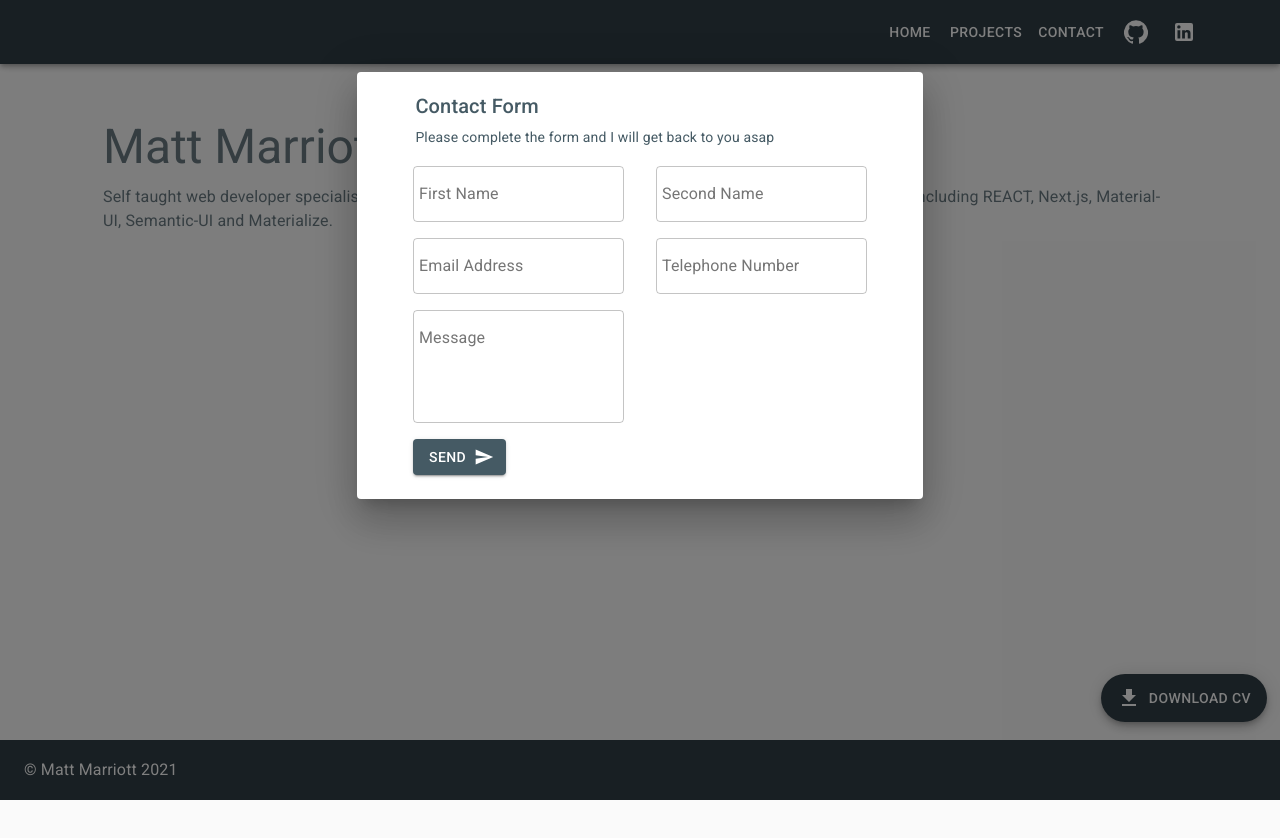
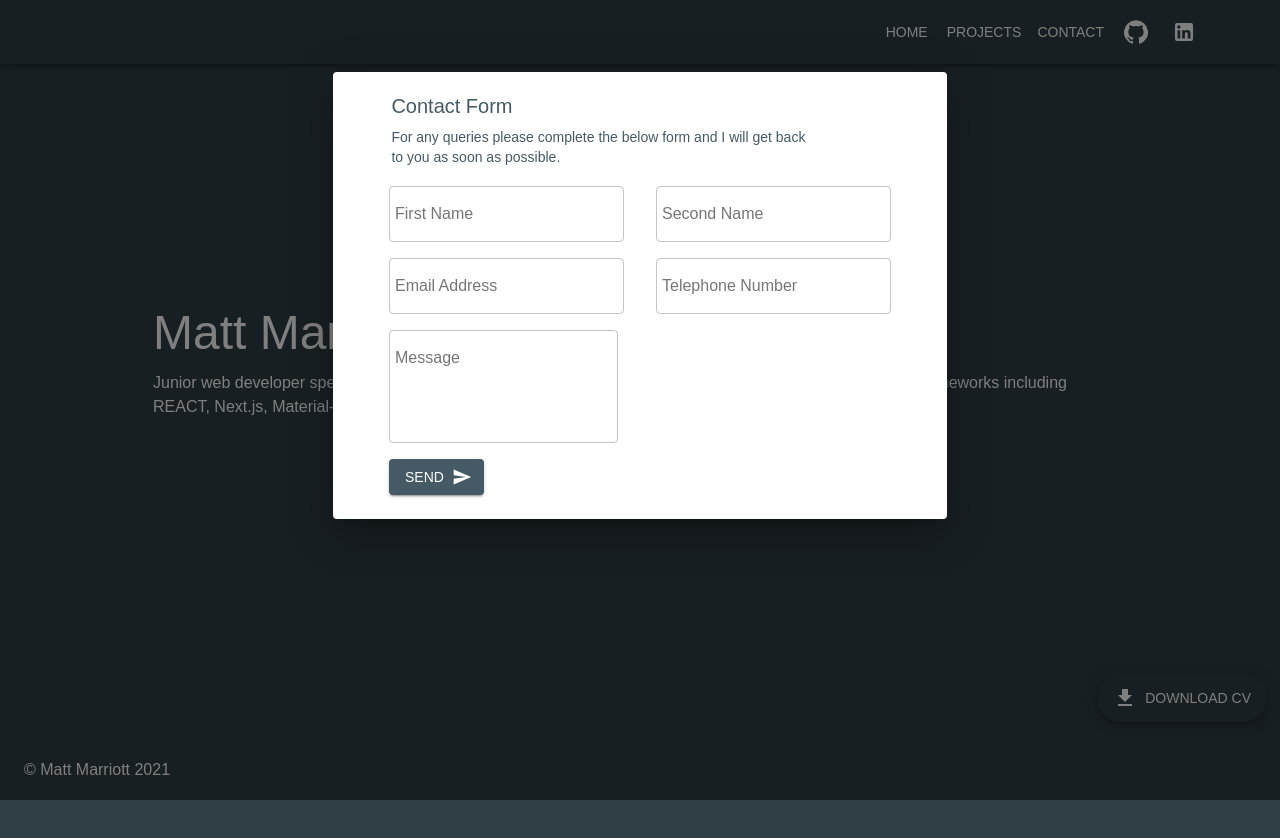
Before and after one commit to muks80/port, a Next.js app: page / in a window 1280 px wide. Both pictures are taken after a click on the button "CONTACT". Shown: the top 838 px of the page. Before the commit the page ends 800 px from the top, so only its background shows below. Built offline with nearby package versions, Linux system fonts and the light colour scheme.

Commit message:
New home page

```diff
--- a/components/Layout.js
+++ b/components/Layout.js
@@ -7,6 +7,7 @@ import MenuIcon from '@material-ui/icons/Menu';
 import PopUp from './PopUp';
 import FloatingActionButton from './FloatingActionButton';
 import { useEffect, useState } from 'react';
+import { getRouteMatcher } from 'next/dist/next-server/lib/router/utils';
 
 const headersData = [
     {
@@ -29,7 +30,16 @@ const useStyles = makeStyles((theme) => {
         },
         text: {
             color: theme.palette.primary.contrastText,
-            textDecoration: 'none'
+            textDecoration: 'none',
+            transition: '1s'
+        },
+        icon: {
+            color: theme.palette.primary.contrastText,
+            textDecoration: 'none',
+            transition: '1s',
+            '&:hover': {
+                transform: 'rotateY(360deg)'
+            }
         },
         root: {
             '& .MuiPaper-root': {
@@ -73,12 +83,12 @@ export default function Layout({children}) {
                     ))}
                     </div>
                     <PopUp/>
-                    <IconButton className={classes.text} href='https://github.com/muks80' target='_blank'>
+                    <IconButton className={classes.icon} href='https://github.com/muks80' target='_blank'>
                         <Badge>
                             <GitHubIcon/>
                         </Badge>
                     </IconButton>
-                    <IconButton className={classes.text} href='https://www.linkedin.com/in/matthew-m-1ba82221a/' target='_blank'>
+                    <IconButton className={classes.icon} href='https://www.linkedin.com/in/matthew-m-1ba82221a/' target='_blank'>
                     <Badge>
                         <LinkedInIcon/>
                     </Badge>
@@ -157,7 +167,7 @@ export default function Layout({children}) {
                 </AppBar>
             </div>
 
-            <div className='page-content'>
+            <div >
                 <FloatingActionButton/>
                 { children }
             </div>
--- a/components/PopUp.js
+++ b/components/PopUp.js
@@ -45,7 +45,7 @@ export default function PopUp() {
                 <div className={classes.dialogText}>Contact Form</div>
             </DialogTitle>
             <DialogContent className={classes.dialogTitle}>
-                <p className={classes.dialogText}>Please complete the form and I will get back to you asap</p>
+                <p className={classes.dialogText}>For any queries please complete the below form and I will get back <br />to you as soon as possible.</p>
             </DialogContent>
             <DialogContent>
                 <Form handleClose={handleClose}/>
--- a/pages/_app.js
+++ b/pages/_app.js
@@ -26,6 +26,9 @@ class MyApp extends App {
             name="viewport"
             content="minimum-scale=1, initial-scale=1, width=device-width, shrink-to-fit=no"
           />
+          <link rel="preconnect" href="https://fonts.googleapis.com"/>
+          <link rel="preconnect" href="https://fonts.gstatic.com" crossorigin/>
+          <link href="https://fonts.googleapis.com/css2?family=Lato&display=swap" rel="stylesheet"></link>
         </Head>
         <ThemeProvider theme={theme}>
           {/* CssBaseline kickstart an elegant, consistent, and simple baseline to build upon. */}
--- a/pages/index.js
+++ b/pages/index.js
@@ -3,12 +3,32 @@ import { makeStyles } from '@material-ui/core/styles';
 
 const useStyles = makeStyles((theme) => {
     return {
-      toolbar: theme.mixins.toolbar,
+
       box: {
-        margin: '50px',
+        padding: '300px 100px 500px 100px',
+        backgroundColor: theme.palette.primary.dark
+      },
+      typingDemo: {
+        width: '42ch',
+        animation: '$typing 4s steps(37), $blink .5s step-end infinite alternate',
+        whiteSpace: 'nowrap',
+        overflow: 'hidden',
+        borderRight: '3px solid',
+        color: 'white',
+        fontSize: '2em'
+      },
+      '@keyframes typing': {
+        'from': {
+          width: 0
+        }
+      },
+      '@keyframes blink': {
+        '50%': {
+          borderColor: 'transparent'
+        }
       },
       text: {
-        color: theme.palette.primary.light,
+        color: 'white',
         padding: '5px'
       }
     }
@@ -20,10 +40,11 @@ export default function Home() {
   return (
     <Box className={classes.box}>
       <Container>
-        <div className={classes.toolbar}></div>
-        <Container >
-          <Typography variant='h3' className={classes.text}>Matt Marriott Web Developer</Typography>
-          <Typography variant='body1' className={classes.text}>Self taught web developer specialising in HTML, CSS and JavaScript
+        <Container>
+          <div className={classes.typingDemo}>
+            <Typography variant='h3' className={classes.text}>Matt Marriott Web Developer...</Typography>
+          </div>
+          <Typography variant='body1' className={classes.text}>Junior web developer specialising in HTML, CSS, JavaScript and TypeScript
                       as well as a range of front end frameworks including REACT, Next.js, Material-UI, Semantic-UI and Materialize.
           </Typography>
         </Container>
--- a/src/theme.js
+++ b/src/theme.js
@@ -6,6 +6,12 @@ const theme = createTheme({
         primary: {
             main: blueGrey[700]
         }
+    },
+    typography: {
+        fontFamily: [
+            'Lano',
+            'sans-serif'
+        ].join(',')
     }
 });
 
```
